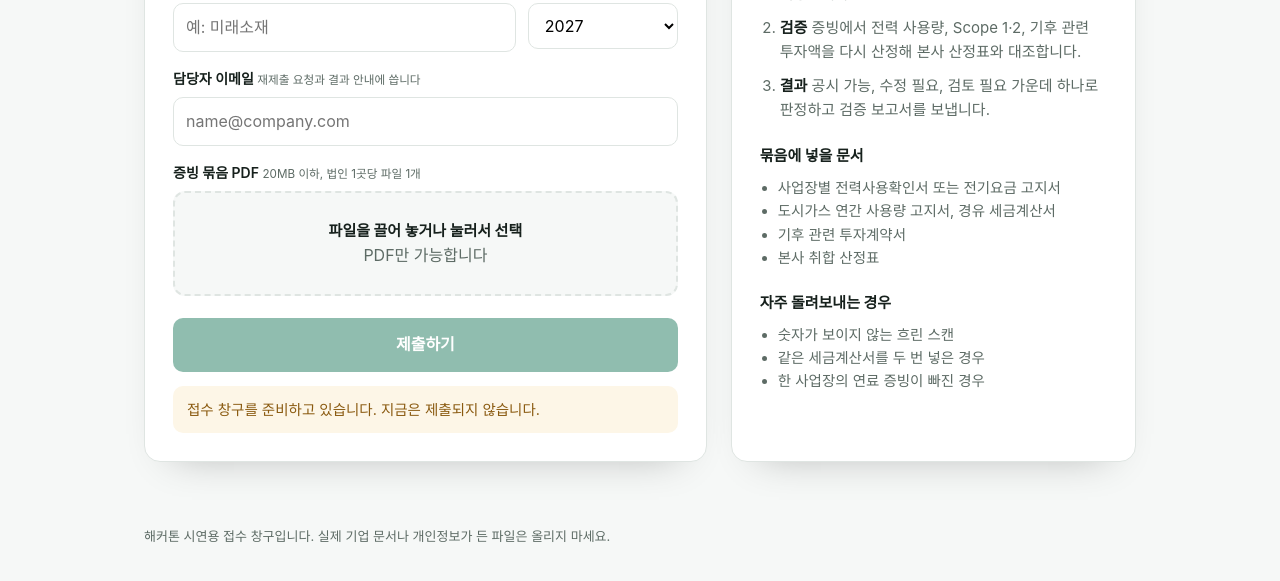
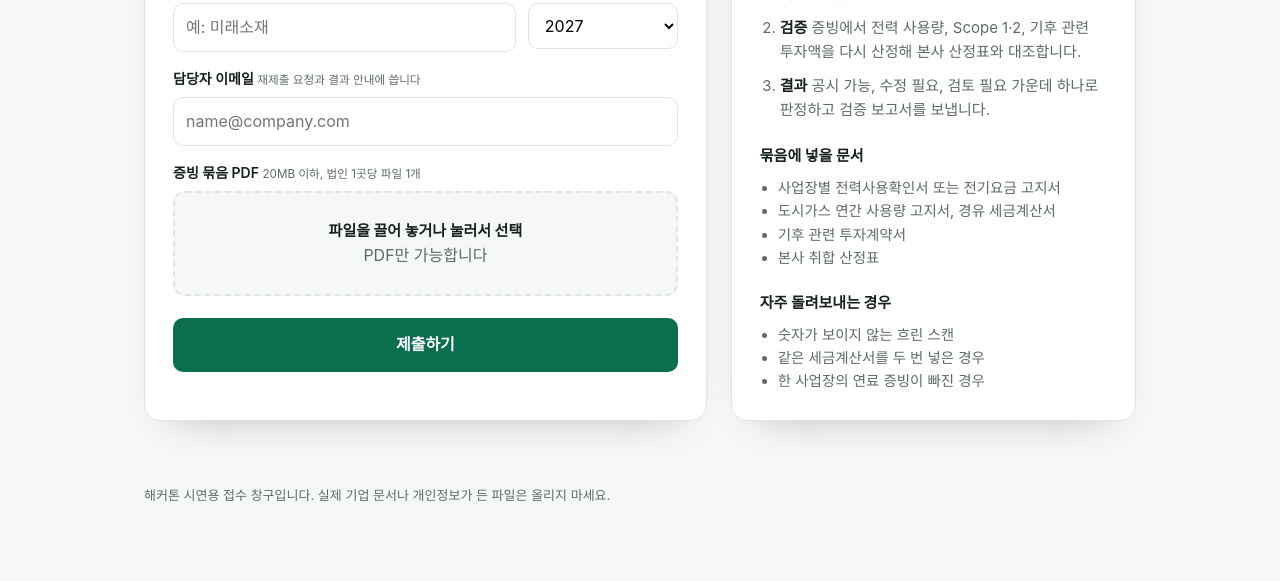
Before and after one commit to lshpy/kbs-disclosure-gate, a plain HTML site: page submit.html in a window 1280 px wide. Shown: the part 447-1028 px from the top of the page. After the commit the page ends 993 px from the top, so only its background shows below. Drawn offline with Linux system fonts and the light colour scheme; a web font is replaced by a local one.

Commit message:
증빙 제출 접수 주소 연결
Co-Authored-By: Claude Fable 5.2 <noreply@anthropic.com>

```diff
--- a/submit.html
+++ b/submit.html
@@ -77,7 +77,7 @@ footer{color:var(--sub);font-size:13px;padding:0 0 40px}
 <footer><div class="w">해커톤 시연용 접수 창구입니다. 실제 기업 문서나 개인정보가 든 파일은 올리지 마세요.</div></footer>
 <script>
 // Apps Script 웹 앱 주소(apps_script/Code.gs 배포 후 받은 URL). 비어 있으면 접수를 받지 않는다.
-const ENDPOINT = '';
+const ENDPOINT = 'https://script.google.com/macros/s/AKfycbxBRN3a0u50TdrP1I7FvG_yWXa0PhFblTNJQCFiv6ys3nnOt_JQw0BvhnxIJVtUBKgK/exec';
 const MAX = 20 * 1024 * 1024;
 const $ = id => document.getElementById(id);
 let file = null;
```
